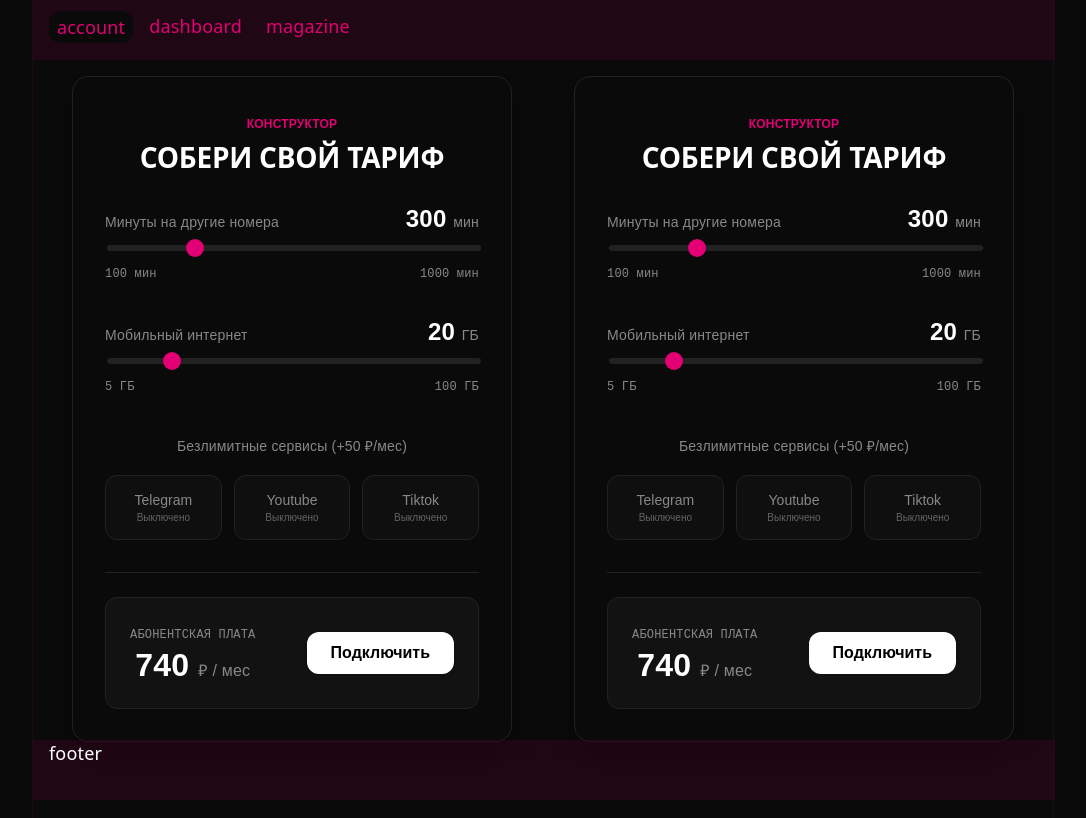
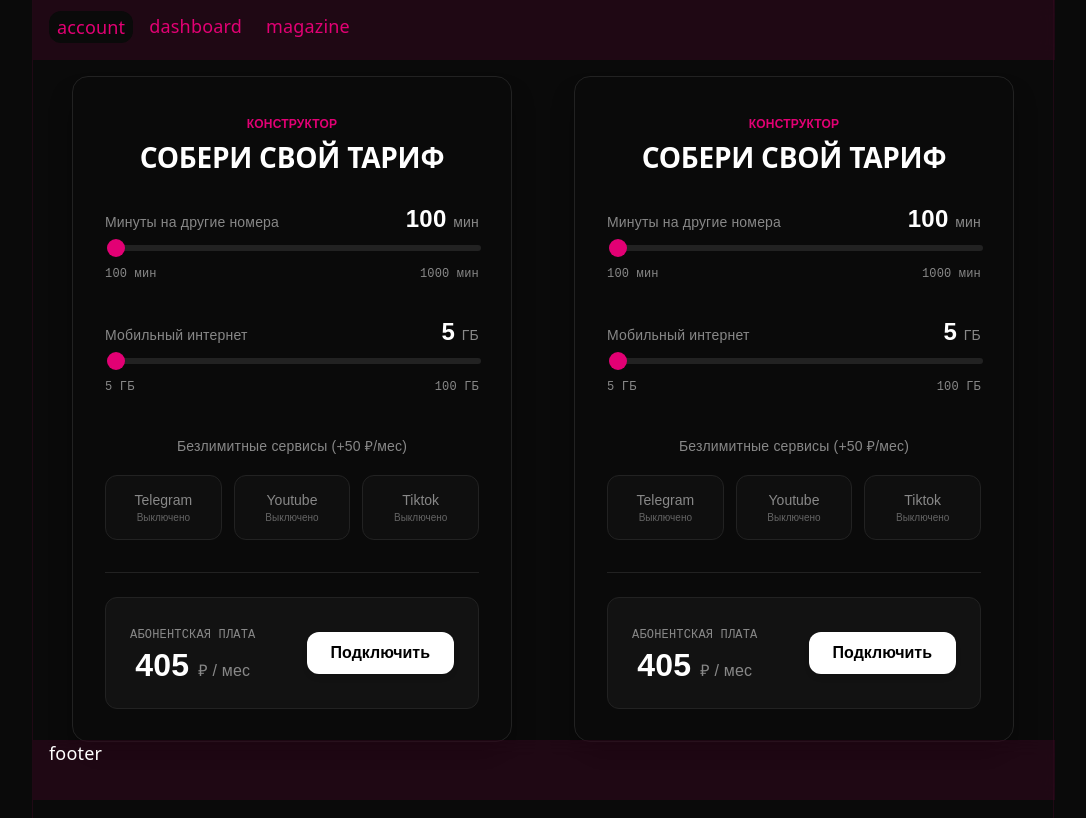
Before and after one commit to kuzzarvi/test, a React (Vite) app: page /account in a window 1280 px wide. Shown: the whole page, without its empty margins (97-1183 px from the left). Built offline with nearby package versions, Linux system fonts and the light colour scheme.

Commit message:
feat(Calculator): add useTariff, fix logic

```diff
--- a/src/features/Calculator/Components/Services/index.tsx
+++ b/src/features/Calculator/Components/Services/index.tsx
@@ -10,6 +10,10 @@ export const Services: FC<SocialsProps> = memo(({onChange, isActive}) => {
 
     if (isFetching) {
         return <Loader size='sm' /> // TODO заменить на скелетон
+    }
+
+    if (!data.length) {
+        return null;
     }
 
    return <div className="socials-section">
--- a/src/features/Calculator/actions/fetchTariffConfig/constnants.ts
+++ b/src/features/Calculator/actions/fetchTariffConfig/constnants.ts
@@ -7,4 +7,8 @@ export const mockResponse: FetchTariffConfigEndpointType = {
     PRICE_PER_MINUTE : 1.3,
     PRICE_PER_GB : 5,
     SOCIAL_PRICE : 50,
+    MIN_MIN: 100,
+    MIN_MAX: 1000,
+    GB_MIN: 5,
+    GB_MAX: 100
 };
--- a/src/features/Calculator/actions/fetchTariffConfig/types.ts
+++ b/src/features/Calculator/actions/fetchTariffConfig/types.ts
@@ -9,6 +9,10 @@ export type FetchTariffConfigEndpointType = {
     PRICE_PER_MINUTE: number;
     PRICE_PER_GB: number;
     SOCIAL_PRICE: number;
+    MIN_MIN: number;
+    MIN_MAX: number;
+    GB_MIN: number;
+    GB_MAX: number;
 }
 
 export type NormalizeType = (props: FetchTariffConfigEndpointType) => TariffConfigType;
--- a/src/features/Calculator/hooks/index.ts
+++ b/src/features/Calculator/hooks/index.ts
@@ -1 +1,2 @@
 export * from './useTariffConfig';
+export * from './useTariff';
--- /dev/null
+++ b/src/features/Calculator/hooks/useTariff/index.ts
@@ -0,0 +1,33 @@
+import {useCallback, useEffect, useState} from "react";
+import {UseTariffType} from "./types.ts";
+
+export const useTariff: UseTariffType = (minutesMin= 0, gigabytesMin= 0) => {
+    const [minutes, setMinutes] = useState<number>(minutesMin);
+    const [gigabytes, setGigabytes] = useState<number>(gigabytesMin);
+    const [services, setServices] = useState<ReturnType<UseTariffType>['services']>({});
+
+    const handleSetServices = useCallback((service: string) => {
+        setServices((prevState) => ({
+            ...prevState,
+            [service]: !prevState.service
+        }));
+    }, []);
+
+    useEffect(() => {
+        setMinutes(minutesMin);
+    }, [minutesMin]);
+
+
+    useEffect(() => {
+        setGigabytes(gigabytesMin);
+    }, [minutesMin]);
+
+    return {
+        minutes,
+        setMinutes,
+        gigabytes,
+        setGigabytes,
+        services,
+        setServices: handleSetServices,
+    }
+}
--- /dev/null
+++ b/src/features/Calculator/hooks/useTariff/types.ts
@@ -0,0 +1,8 @@
+export type UseTariffType = (minutesMin?: number, gigabytesMin?: number) => {
+    minutes: number;
+    setMinutes: (v: number) => void;
+    gigabytes: number;
+    setGigabytes: (v: number) => void;
+    services: Record<string, boolean>;
+    setServices: (v: string) => void;
+}
--- a/src/features/Calculator/index.tsx
+++ b/src/features/Calculator/index.tsx
@@ -1,70 +1,44 @@
-import React, {useState, useMemo, memo} from 'react';
+import React, {memo} from 'react';
 import './index.css';
-import {Slider} from "../../shared/Components";
+import {Loader, Slider} from "../../shared/Components";
 import {Footer, Header, Services} from "./Components";
-
-export interface TariffConfig { // TODO  пересобрать типы
-    minutes: number;
-    gigabytes: number;
-    socials: {
-        [key: string]: boolean;
-    };
-}
-
-const MIN_STEP = 50; // TODO перенести константы на бек
-const GB_STEP = 5;
-const BASE_PRICE = 250;
-const PRICE_PER_MINUTE = 1.3;
-const PRICE_PER_GB = 5;
-const SOCIAL_PRICE = 50;
+import {useTariff, useTariffConfig} from "./hooks";
 
 export const Calculator: React.FC = memo(() => {
-    const [tariff, setTariff] = useState<TariffConfig>({ // TODO разделить стейт, стейт не должен зависеть от реализации
-        minutes: 300,
-        gigabytes: 20,
-        socials: {
-            telegram: false,
-            youtube: false,
-            tiktok: false,
-        },
-    });
+    const {data: tariffConfig, isFetching} = useTariffConfig();
 
-    const handleSliderChange = (field: 'minutes' | 'gigabytes', value: number) => {  // TODO логику переделать
-        setTariff((prev) => ({ ...prev, [field]: value }));
+    const {minutes, setMinutes, gigabytes, setGigabytes, services, setServices} = useTariff(tariffConfig?.minutesMin, tariffConfig?.gigabytesMin);
+
+    if (isFetching) {
+        return <Loader size='sm' /> // TODO заменить на скелетон
+    }
+
+    if (!tariffConfig) {
+        return <div>No data...</div>; //TODO Сообщение об ошибке
+    }
+
+    const totalPrice = () => {
+        const minutesCost = minutes * tariffConfig.priceMinutes
+        const gbCost = gigabytes * tariffConfig.priceGigabytes;
+        const activeSocialsCount = Object.values(services).filter(Boolean).length;
+        const socialsCost = activeSocialsCount * tariffConfig.priceServices;
+
+        return tariffConfig.priceBase + minutesCost + gbCost + socialsCost;
     };
-
-    const handleSocialToggle = (platform: string) => {
-        setTariff((prev) => ({
-            ...prev,
-            socials: {
-                ...prev.socials,
-                [platform]: !prev.socials[platform],
-            },
-        }));
-    };
-
-    const totalPrice = useMemo(() => {
-        const minutesCost = tariff.minutes * PRICE_PER_MINUTE;
-        const gbCost = tariff.gigabytes * PRICE_PER_GB;
-        const activeSocialsCount = Object.values(tariff.socials).filter(Boolean).length;
-        const socialsCost = activeSocialsCount * SOCIAL_PRICE;
-
-        return BASE_PRICE + minutesCost + gbCost + socialsCost;
-    }, [tariff]);
 
     return (
         <div className="tariff-calculator-container">
             <Header />
             <div className="sliders-group">
-                <Slider step={MIN_STEP} min={100} max={1000} value={tariff.minutes} onChange={(v) =>handleSliderChange('minutes', v)} unit={'мин'} label={'Минуты на другие номера'} />
-                <Slider step={GB_STEP} min={5} max={100} value={tariff.gigabytes} onChange={(v) =>handleSliderChange('gigabytes', v)} unit={'ГБ'} label={'Мобильный интернет'} />
+                <Slider step={tariffConfig.minutesStep} min={tariffConfig.minutesMin} max={tariffConfig.minutesMax} value={minutes} onChange={setMinutes} unit={'мин'} label={'Минуты на другие номера'} />
+                <Slider step={tariffConfig.gigabytesStep} min={tariffConfig.gigabytesMin} max={tariffConfig.gigabytesMax} value={gigabytes} onChange={setGigabytes} unit={'ГБ'} label={'Мобильный интернет'} />
             </div>
 
-            <Services onChange={handleSocialToggle} isActive={tariff.socials} />
+            <Services onChange={setServices} isActive={services} />
 
             <hr className="divider" />
 
-            <Footer totalPrice={totalPrice} />
+            <Footer totalPrice={totalPrice()} />
         </div>
     );
 });
```
Also changed, not shown: src/features/Calculator/actions/fetchTariffConfig/helpers/normalize/index.ts (+17 -9 lines), src/features/Calculator/types.ts (+6 -2 lines), src/features/Calculator/actions/fetchTariff/index.ts (added).
